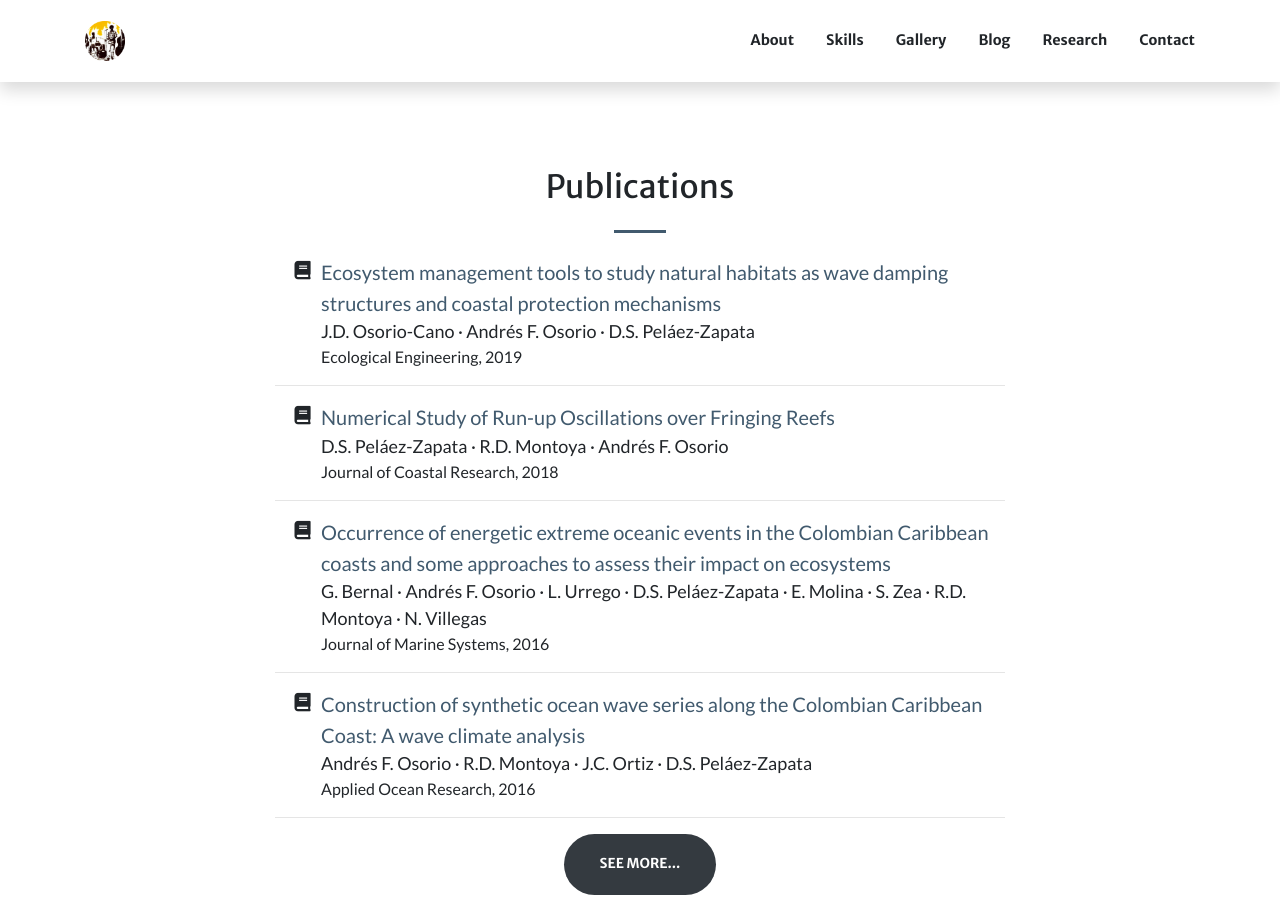
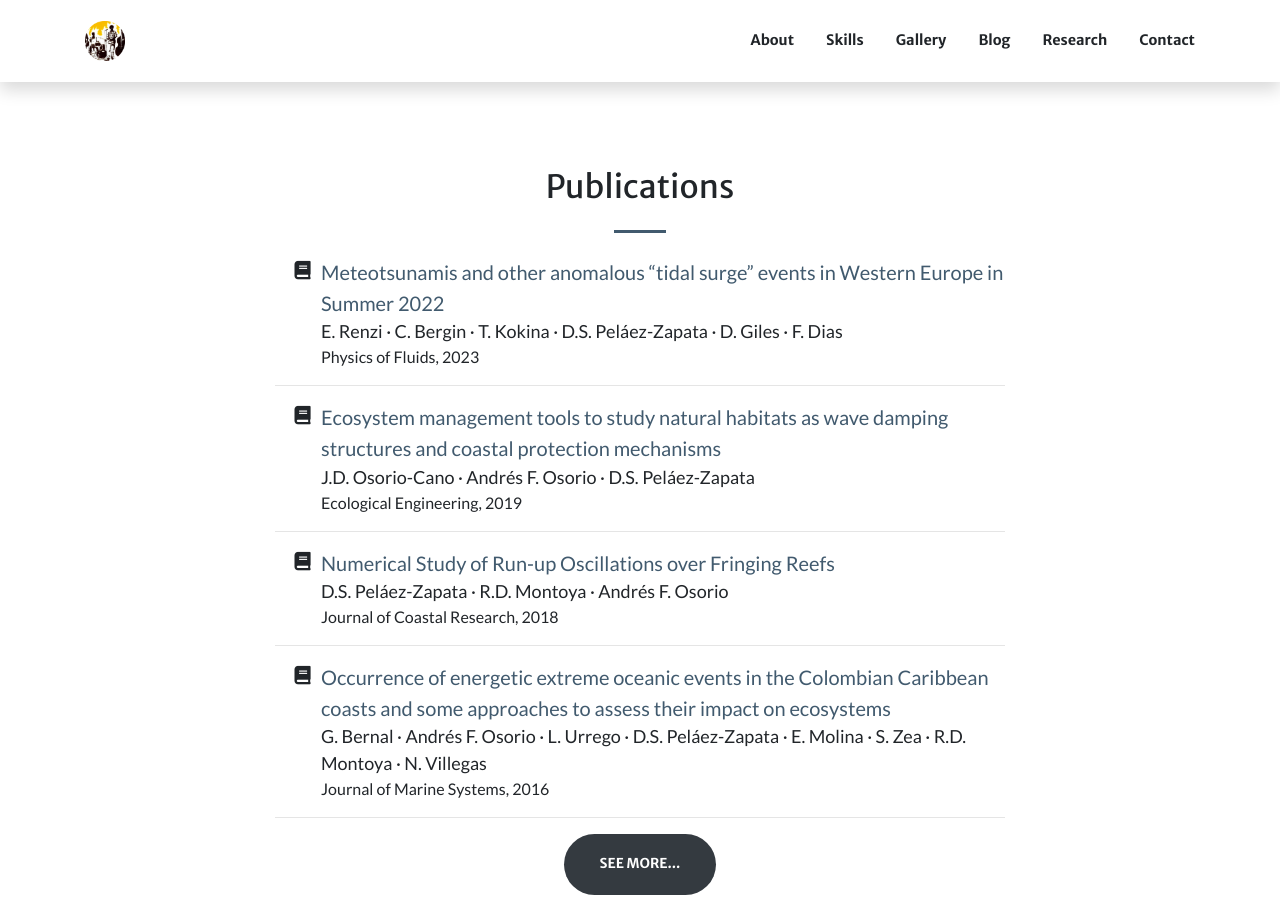
Before and after one commit to dspelaez/dspelaez.github.io, a Jekyll site: the page built from index.html, in a window 1280 px wide and 900 px high, scrolled down 4037 px. Built offline with Jekyll 4.4.1, drawn with Linux system fonts in a browser that asks for light colours; nearby versions of some CDN libraries; a style sheet for code colours, icons or effects is not loaded.

Commit message:
new publication

```diff
--- a/_data/publications.yaml
+++ b/_data/publications.yaml
@@ -1,3 +1,16 @@
+- title: Meteotsunamis and other anomalous “tidal surge” events in Western Europe in Summer 2022
+  author:
+    - E. Renzi
+    - C. Bergin
+    - T. Kokina
+    - D.S. Peláez-Zapata
+    - D. Giles
+    - F. Dias
+  journal: Physics of Fluids
+  year: 2023
+  doi: 10.1063/5.0139220
+  type: article
+
 - title: Ecosystem management tools to study natural habitats as wave damping structures and coastal protection mechanisms
   author:
     - J.D. Osorio-Cano
```
Also changed, not shown: _posts/2019-07-23-iowaga_spectrum_reconstruction.md (+1 -1 lines).
